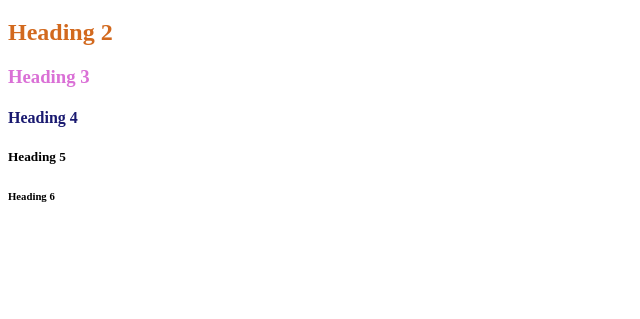
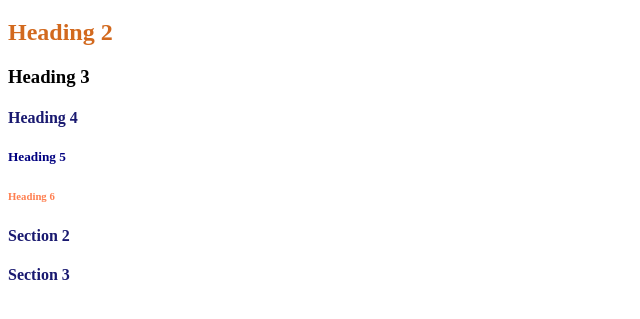
Before and after one commit to aydanz/aydanz, a plain HTML site: page index.html in a window 1280 px wide. Shown: the part 61-380 px from the top of the page, without its empty margins (0-640 px from the left). Drawn offline with Linux system fonts and the light colour scheme.

Commit message:
All CSS types

```diff
--- a/index.html
+++ b/index.html
@@ -5,6 +5,7 @@
     <meta name="viewport" content="width=device-width, initial-scale=1.0">
     <meta http-equiv="X-UA-Compatible" content="ie=edge">
     <title>My First HTML</title>
+    <link rel = "stylesheet" href = "css/style.css">
     <style>
     h4 {color:midnightblue;}
 
@@ -13,9 +14,11 @@
 <body>
   <h1 style = "color:blueviolet">Hello World.  </h1>
   <h2 style = "color:chocolate">Heading 2</h2>
-  <h3 style = "color:orchid">Heading 3</h3>
+  <h3 style = "color:">Heading 3</h3>
   <h4>Heading 4</h4>
-  <h5>Heading 5</h5>
+  <h5 style = "color: navy;">Heading 5</h5>
   <h6>Heading 6</h6>
+  <h4>Section 2</h4>
+  <h4>Section 3</h4>
 </body>
 </html>
```
Also changed, not shown: css/style.css (line endings or trailing spaces).
